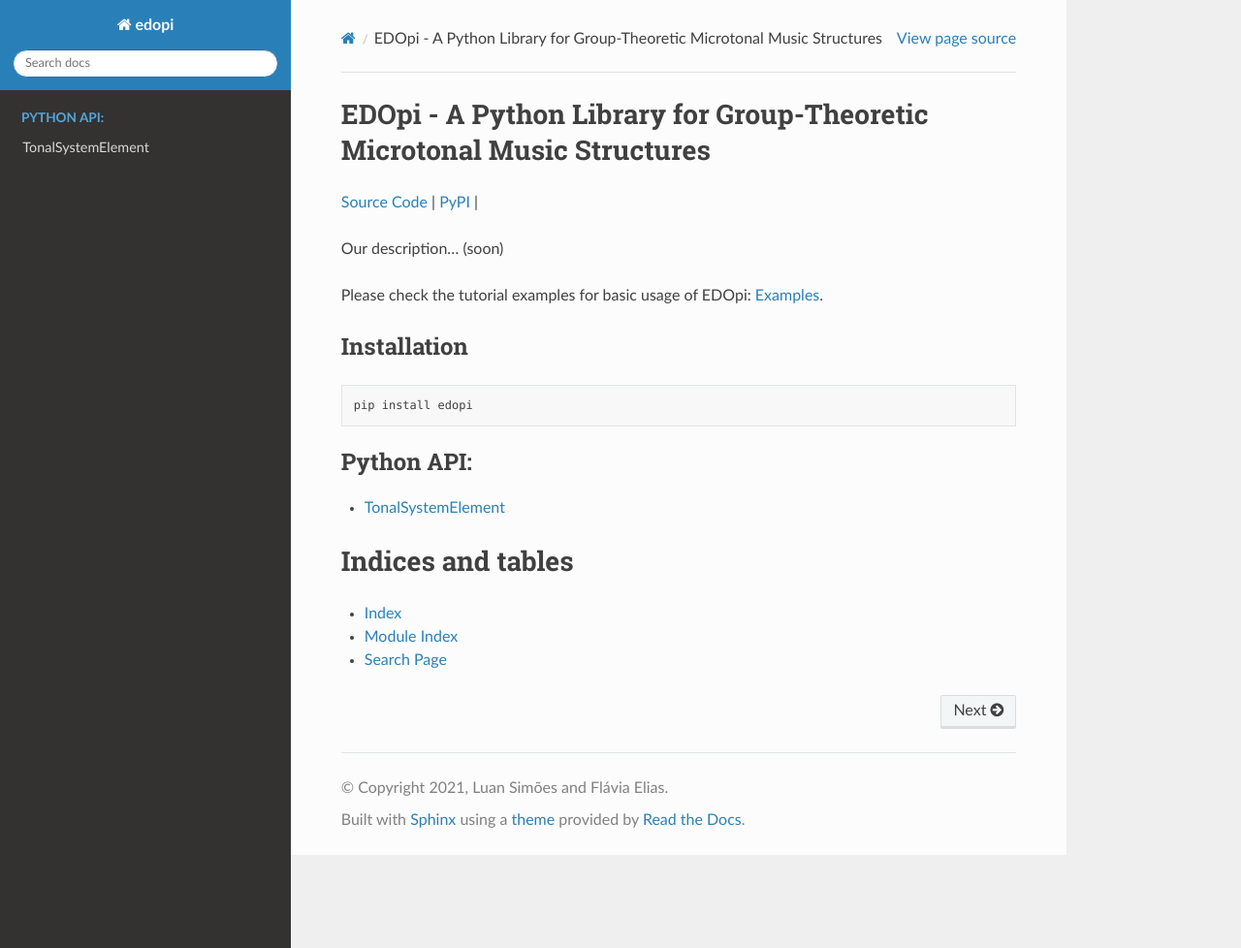
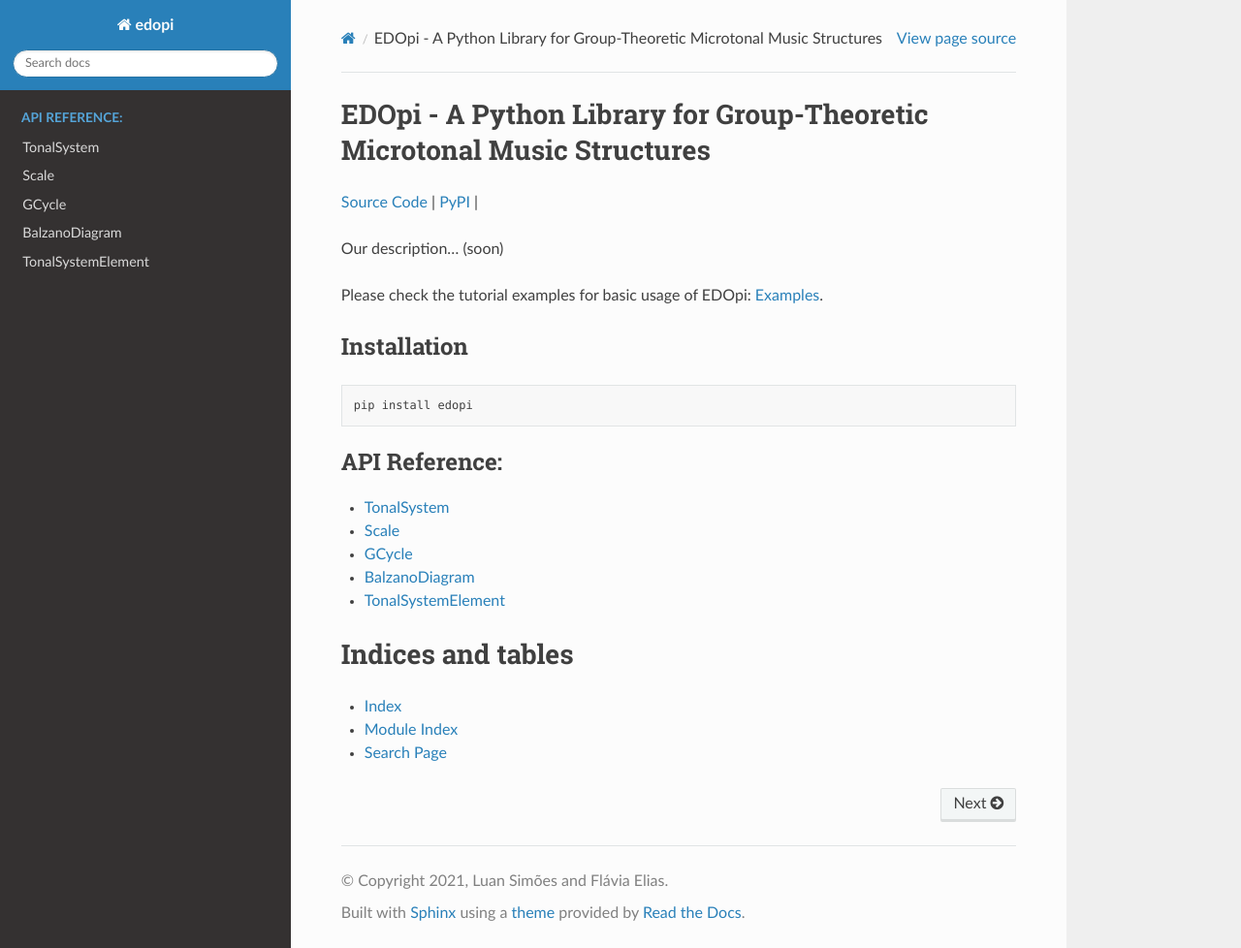
Before and after one commit to luansimoes/edopi, a Sphinx documentation site: the page built from docs/index.rst, in a window 1280 px wide and 978 px high. Shown: the whole window at 97% size. Built offline with Sphinx 7.4.7 and the Read the Docs theme 2.0.0, drawn with Linux system fonts in a browser that asks for light colours.

Commit message:
update docs

```diff
--- a/docs/index.rst
+++ b/docs/index.rst
@@ -26,8 +26,12 @@ Installation
 
 .. toctree::
    :maxdepth: 2
-   :caption: Python API:
+   :caption: API Reference:
 
+   source/api/tonal_system
+   source/api/scale
+   source/api/gcycle
+   source/api/balzano_diagram
    source/api/tonal_system_element
 
 Indices and tables
--- /dev/null
+++ b/docs/source/api/balzano_diagram.rst
@@ -0,0 +1,8 @@
+===============
+BalzanoDiagram
+===============
+
+.. currentmodule:: edopi.BalzanoDiagram
+
+.. autoclass:: edopi.BalzanoDiagram
+    :members:
--- /dev/null
+++ b/docs/source/api/tonal_system.rst
@@ -0,0 +1,8 @@
+============
+TonalSystem
+============
+
+.. currentmodule:: edopi.TonalSystem
+
+.. autoclass:: edopi.TonalSystem
+    :members:
--- a/docs/source/api/tonal_system_element.rst
+++ b/docs/source/api/tonal_system_element.rst
@@ -2,7 +2,7 @@
 TonalSystemElement
 ===================
 
-.. currentmodule:: edopi.tonal_system_element
+.. currentmodule:: edopi.TonalSystemElement
 
 .. autoclass:: edopi.TonalSystemElement
     :members:
```
Also changed, not shown: docs/source/api/gcycle.rst (added, +8 -0 lines), docs/source/api/scale.rst (added, +8 -0 lines), 10 other files.
